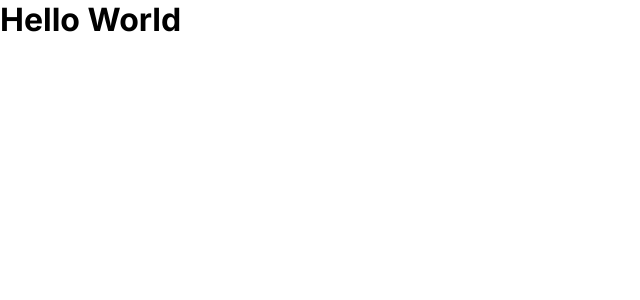
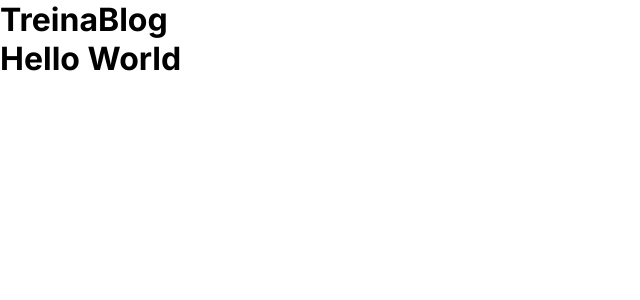
Before and after one commit to jlcarrascof/NextJS-Foundations, a Next.js app: page / in a window 1280 px wide. Shown: the top 300 px of the page, without its empty margins (0-640 px from the left). Built offline with nearby package versions, Linux system fonts and the light colour scheme.

Commit message:
chore: Update layout title and description

```diff
--- a/src/app/layout.tsx
+++ b/src/app/layout.tsx
@@ -5,8 +5,8 @@ import "./globals.css";
 const inter = Inter({ subsets: ["latin"] });
 
 export const metadata: Metadata = {
-  title: "Create Next App",
-  description: "Generated by create next app",
+  title: "TreinaBlog",
+  description: "Application developed in the NextJS course from TreinaWeb.",
 };
 
 export default function RootLayout({
@@ -16,7 +16,14 @@ export default function RootLayout({
 }>) {
   return (
     <html lang="en">
-      <body className={inter.className}>{children}</body>
+      <body className={inter.className}>
+        <header>
+          <h1>
+            TreinaBlog
+          </h1>
+        </header>
+        {children}
+      </body>
     </html>
   );
 }
```
